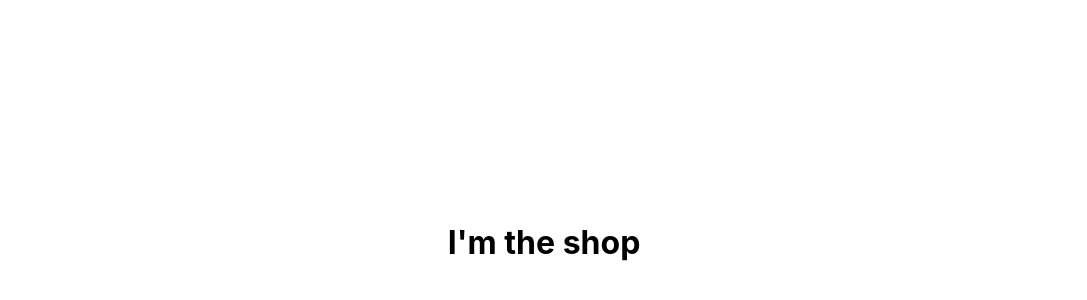
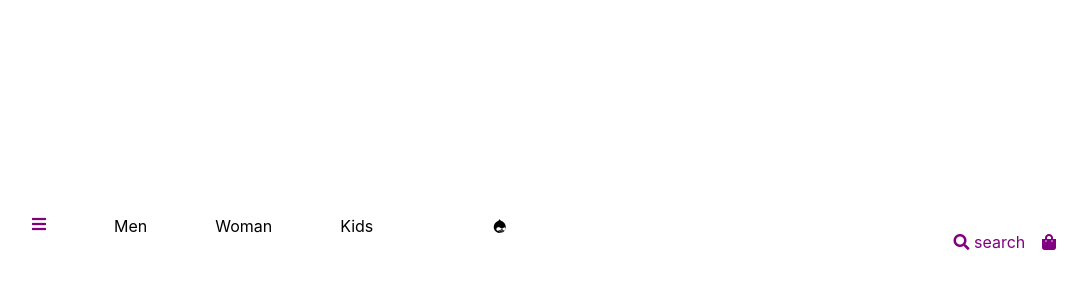
Before and after one commit to BernardoAguayoOrtega/DailyUi, a React (Create React App) app: page / in a window 1280 px wide. Shown: the part 118-418 px from the top of the page, without its empty margins (96-1183 px from the left). Built offline with nearby package versions, Linux system fonts and the light colour scheme.

Commit message:
[update] finish header

```diff
--- a/src/challenges/012/012.css
+++ b/src/challenges/012/012.css
@@ -0,0 +1,40 @@
+.header-container{
+  display: flex;
+  justify-content: space-between;
+  width: 80vw;
+}
+
+.left-side{
+  display: flex;
+  justify-content: space-between;
+  width: 33.33%
+}
+
+.menu{
+  color: purple;
+}
+
+.link {
+  color: black;
+  text-decoration: none;
+  text-transform: capitalize;
+}
+
+.logo-container {
+  width: 33.33%
+}
+
+.right-side {
+  align-items: center;
+  color: purple;
+  display: flex;
+  justify-content: space-between;
+  width: 10%;
+}
+
+.search {
+  align-items: center;
+  display: flex;
+  justify-content: space-between;
+  width: 70%;
+}
--- a/src/challenges/012/index.tsx
+++ b/src/challenges/012/index.tsx
@@ -1,14 +1,50 @@
-import React , { ReactElement } from 'react';
+import React, { ReactElement } from 'react';
 
-import './012.css'
+import './012.css';
 
-export const Shop:React.FC = (): ReactElement => {
+export const Header: React.FC = (): ReactElement => {
+	return (
+		<div className='header-container'>
+			<div className='left-side'>
+				<i className='fas fa-bars menu'></i>
+				<a href='/' className='link'>
+					men
+				</a>
+				<a href='/' className='link'>
+					woman
+				</a>
+				<a href='/' className='link'>
+					kids
+				</a>
+			</div>
+			<div className='logo-container'>
+      <i className="fab fa-drupal logo"></i>
+			</div>
+			<div className='right-side'>
+				<div className='search'>
+          <i className="fas fa-search"></i>
+					<p>search</p>
+				</div>
+				<i className="fas fa-shopping-bag shop"></i>
+			</div>
+		</div>
+	);
+};
 
-  return(
-    <h1>
-      I'm the shop
-    </h1>
-  )
-}
+// export const Content:React.FC = (): ReactElement => {
 
-export default Shop
+// }
+
+// export const Footer:React.FC = (): ReactElement => {
+
+// }
+
+export const Shop: React.FC = (): ReactElement => {
+	return (
+		<div className='container'>
+			<Header />
+		</div>
+	);
+};
+
+export default Shop;
```
